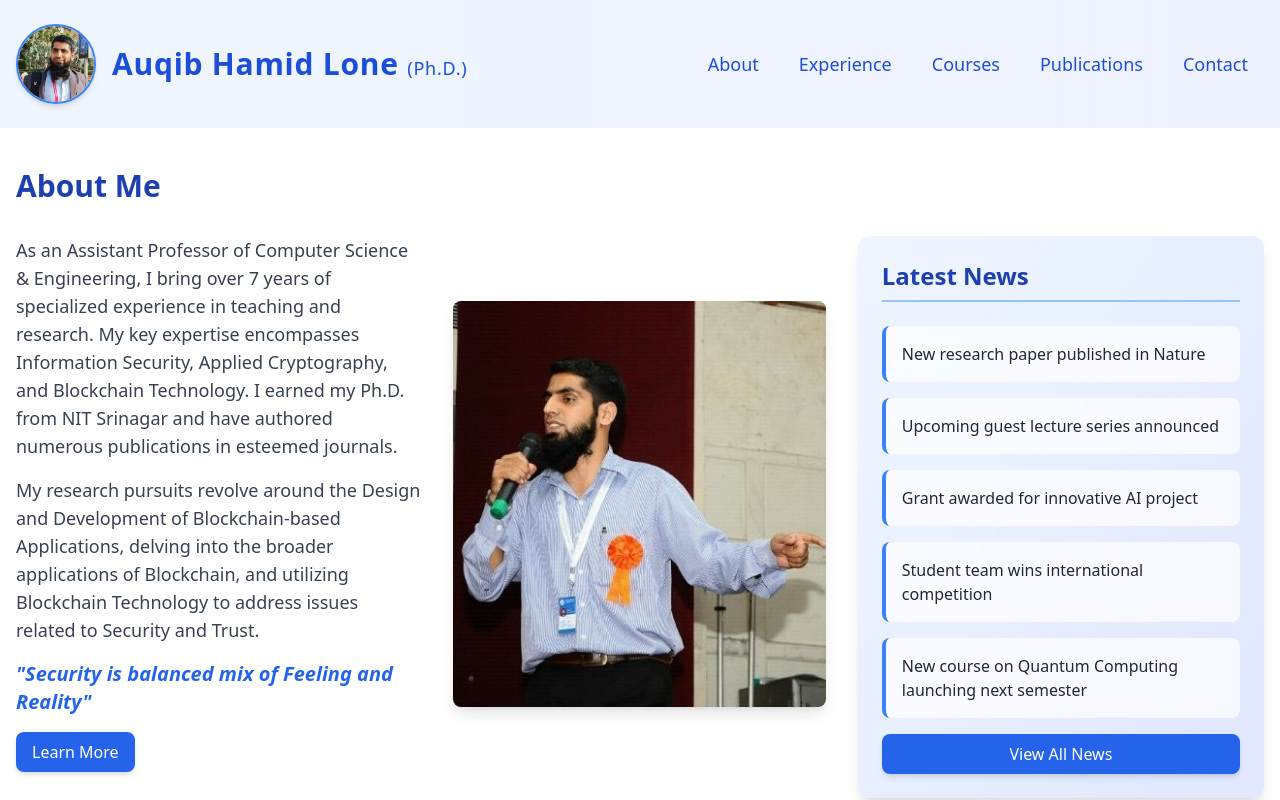
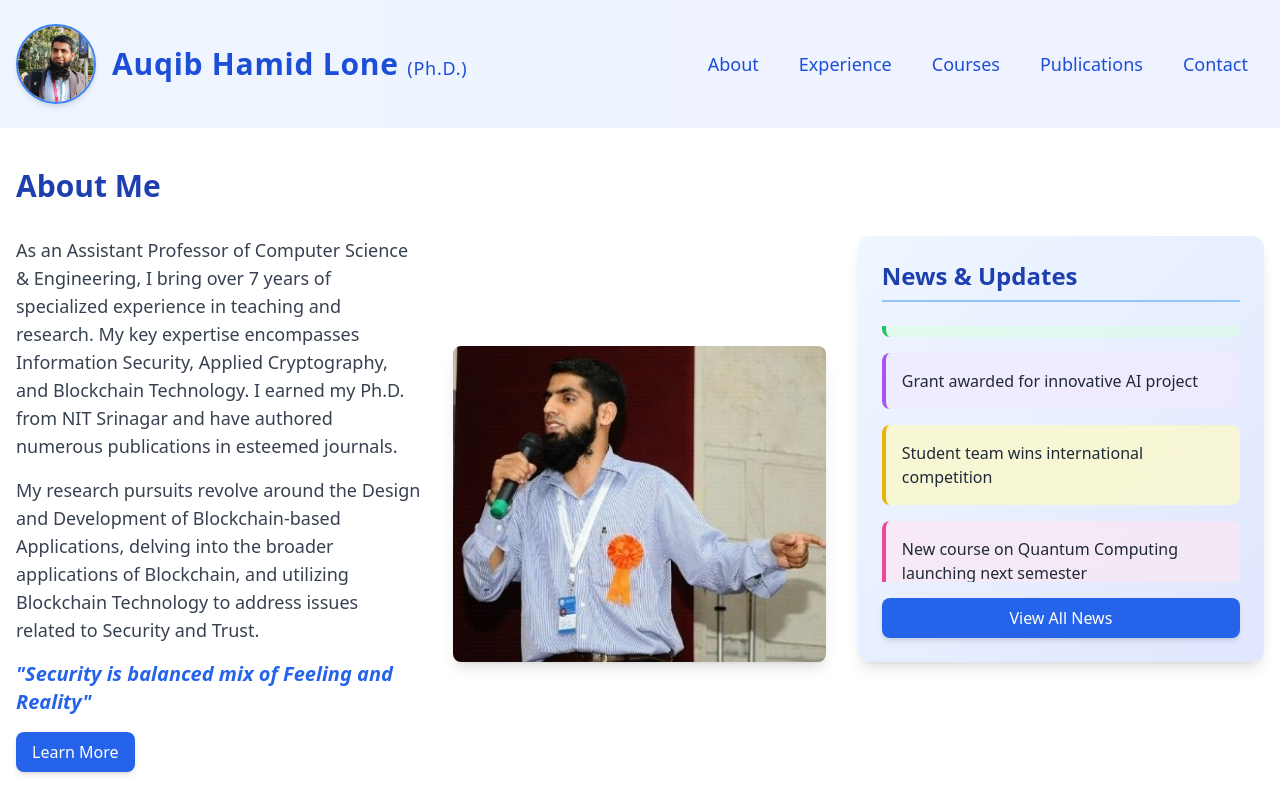
Before and after one commit to AUQIB92/personal_portfolio, a Next.js app: page / in a window 1280 px wide. Shown: the top 800 px of the page. Built offline with nearby package versions, Linux system fonts and the light colour scheme.

Commit message:
Adusted Image and News Section Coloring

```diff
--- a/components/AboutMe.jsx
+++ b/components/AboutMe.jsx
@@ -1,6 +1,9 @@
-import React from 'react';
+import React, { useState, useEffect, useRef } from 'react';
 
 export default function AboutMe() {
+  const [scrollPosition, setScrollPosition] = useState(0);
+  const [isPaused, setIsPaused] = useState(false);
+  const containerRef = useRef(null);
   const newsItems = [
     "New research paper published in Nature",
     "Upcoming guest lecture series announced",
@@ -8,6 +11,38 @@ export default function AboutMe() {
     "Student team wins international competition",
     "New course on Quantum Computing launching next semester"
   ];
+  const colors = [
+    'bg-blue-100 border-blue-500',
+    'bg-green-100 border-green-500',
+    'bg-purple-100 border-purple-500',
+    'bg-yellow-100 border-yellow-500',
+    'bg-pink-100 border-pink-500'
+  ];
+
+  useEffect(() => {
+    const container = containerRef.current;
+    if (!container) return;
+
+    const totalHeight = container.scrollHeight / 2;
+
+    const interval = setInterval(() => {
+      if (!isPaused) {
+        setScrollPosition((prevPosition) => {
+          if (prevPosition <= -totalHeight) {
+            setIsPaused(true);
+            setTimeout(() => {
+              setIsPaused(false);
+              return 0;
+            }, 3000); // 3 seconds pause
+            return 0;
+          }
+          return prevPosition - 1;
+        });
+      }
+    }, 50);
+
+    return () => clearInterval(interval);
+  }, [isPaused]);
 
   return (
     <section id="about" className="py-10 bg-white">
@@ -32,28 +67,38 @@ export default function AboutMe() {
                 </button>
               </div>
               <div className="md:w-1/2 md:pl-8">
+                <div className="relative w-full h-0 pb-[85%] rounded-lg overflow-hidden shadow-lg">
                   <img
-                  src="./ProfTeaching.png"
+                    src="./ProfTeaching.png?height=600&width=400"
                     alt="Professor teaching"
-                  className="rounded-lg shadow-lg w-full h-auto"
+                    className="absolute top-0 left-0 w-full h-full object-cover"
                   />
+                </div>
               </div>
             </div>
           </div>
 
           {/* News Section */}
-          <div className="lg:w-1/3 bg-gradient-to-br from-blue-50 to-indigo-100 rounded-xl shadow-lg p-6 space-y-4">
+          <div className="lg:w-1/3 bg-gradient-to-br from-blue-50 to-indigo-100 rounded-xl shadow-lg p-6">
             <h3 className="text-2xl font-semibold mb-6 text-blue-800 border-b-2 border-blue-300 pb-2">
-              Latest News
+              News & Updates
             </h3>
-            {newsItems.map((item, index) => (
+            <div className="h-64 overflow-hidden relative" aria-live="polite">
+              <div
+                ref={containerRef}
+                className="absolute w-full transition-transform duration-1000 ease-linear"
+                style={{ transform: `translateY(${scrollPosition}px)` }}
+              >
+                {newsItems.concat(newsItems).map((item, index) => (
                   <div
                     key={index}
-                className="bg-white bg-opacity-70 backdrop-filter backdrop-blur-lg rounded-lg p-4 transition-all duration-300 ease-in-out transform hover:scale-102 hover:shadow-md border-l-4 border-blue-500"
+                    className={`${colors[index % colors.length]} bg-opacity-70 backdrop-filter backdrop-blur-lg rounded-lg p-4 mb-4 transition-all duration-300 ease-in-out transform hover:scale-102 hover:shadow-md border-l-4`}
                   >
                     <p className="text-gray-800 font-medium">{item}</p>
                   </div>
                 ))}
+              </div>
+            </div>
             <button className="mt-4 w-full bg-blue-600 text-white py-2 px-4 rounded-lg hover:bg-blue-700 transition duration-300 shadow-md">
               View All News
             </button>
--- a/components/Publications.jsx
+++ b/components/Publications.jsx
@@ -30,6 +30,17 @@ const publications = [
     link: 'https://www.sciencedirect.com/science/article/abs/pii/S1574013720304603'
   },
   {
+
+   title:' Forgery protection of academic certificates through integrity preservation at scale using ethereum smart contract',
+    authors: 'AH Lone, R Naaz',
+    journal : 'Scalable Computing: Practice and Experience',
+    impactFactor: ' 1.1',
+    pages: '673-688',
+    year: '2020',
+    link:'https://www.scpe.org/index.php/scpe/article/view/1806'
+  },
+
+  {
     title: 'Demystifying cryptography behind blockchains and a vision for post-quantum blockchains',
     authors: 'AH Lone, R Naaz',
     journal: 'IEEE International Conference for Innovation in Technology (INOCON)',
@@ -52,7 +63,7 @@ export default function Publications() {
               <p className="text-indigo-400 mb-4">Pages: {publication.pages}</p>
               <div className="flex items-center justify-between">
                 {publication.impactFactor && (
-                  <Badge variant="secondary" className="bg-amber-100 text-amber-800 hover:bg-amber-200 font-semibold">
+                  <Badge variant="secondary" className="bg-amber-100 text-green-950 hover:bg-amber-200 font-semibold">
                     IF: {publication.impactFactor}
                   </Badge>
                 )}
```
Lines whose indentation alone changed are shown as unchanged.
